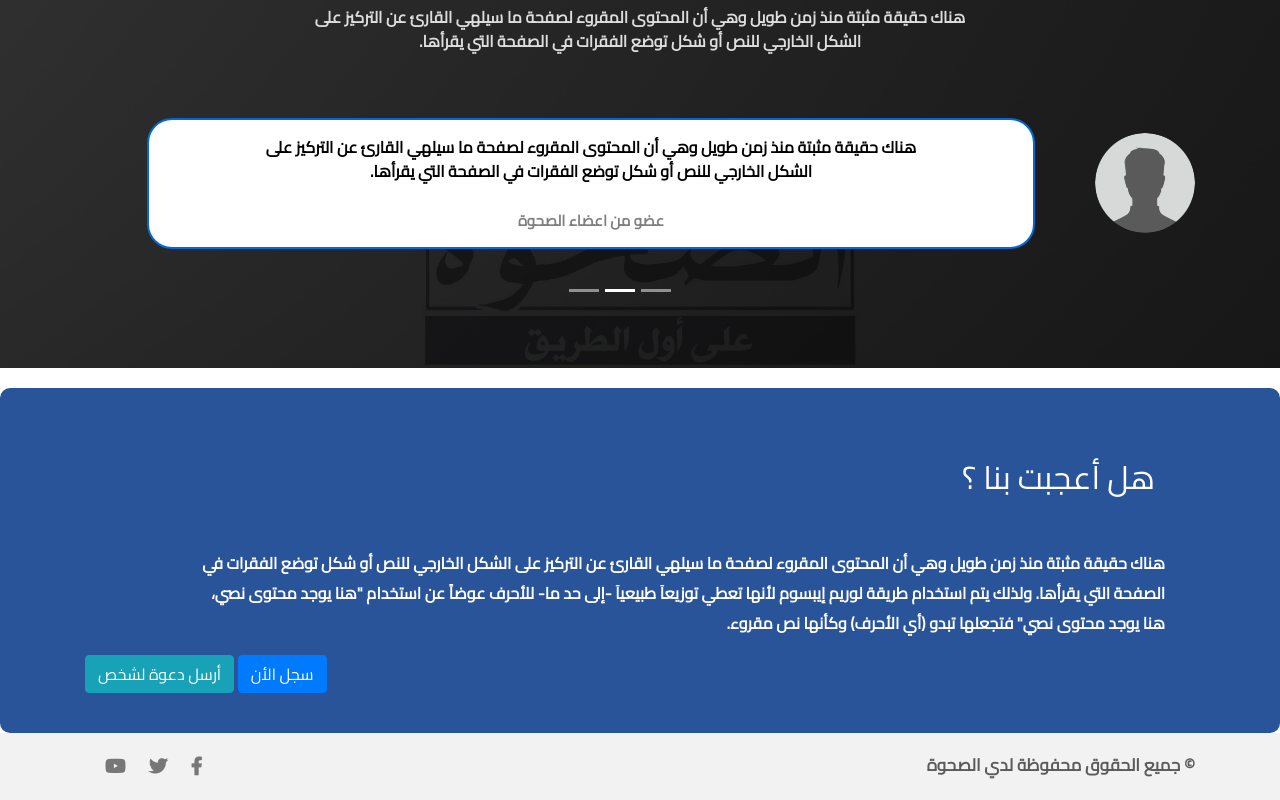
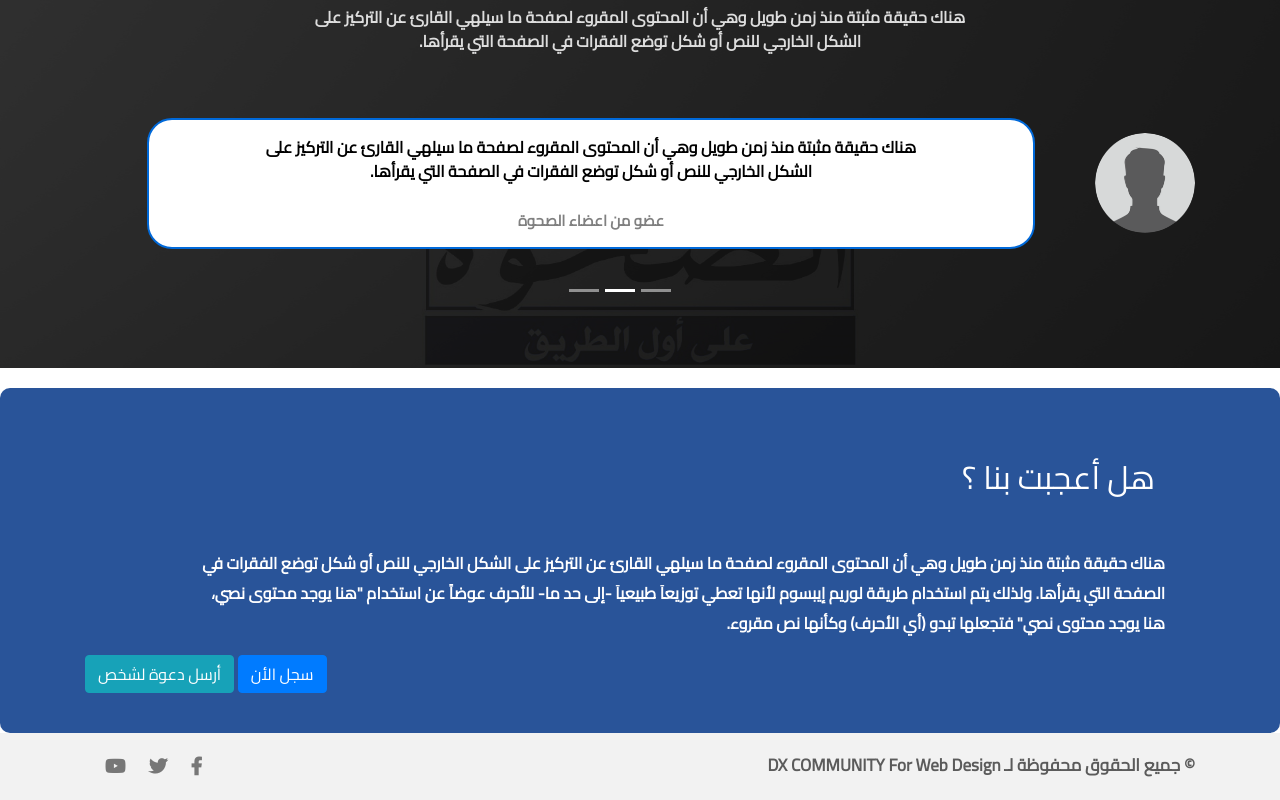
Before and after one commit to AhmedMamoun/EL-SAHWA, a plain HTML site: page index.html in a window 1280 px wide. Shown: the part 3375-4175 px from the top of the page. Drawn offline with Linux system fonts and the light colour scheme.

Commit message:
Update index.html

```diff
--- a/index.html
+++ b/index.html
@@ -436,7 +436,7 @@
                         <div class="container">
                           <div class="row">
                             <div class="col text-right text-capitalize">
-                             &copy; جميع الحقوق محفوظة لدي الصحوة
+                             &copy; جميع الحقوق محفوظة لـ DX COMMUNITY For Web Design
                             </div>
 
                             <div class="col text-left">
```
